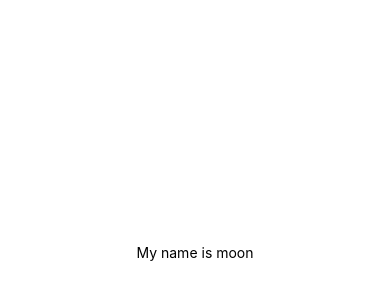
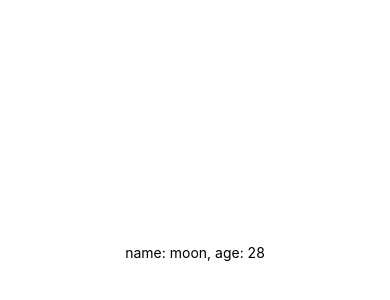
Before and after one commit to dinomoon/react-native-tutorial, a React Native app: screen / in a window 390 px wide. Shown: the part 170-470 px from the top of the page. Built offline with nearby package versions, Linux system fonts and the light colour scheme.

Commit message:
Using State

```diff
--- a/App.js
+++ b/App.js
@@ -1,11 +1,15 @@
 import React, { useState } from 'react';
-import { StyleSheet, Text, View } from 'react-native';
+import { StyleSheet, Text, View, TextInput } from 'react-native';
 
 export default function App() {
   const [name, setName] = useState('moon');
+  const [age, setAge] = useState('28');
+
   return (
     <View style={styles.container}>
-      <Text>My name is {name}</Text>
+      <Text>
+        name: {name}, age: {age}
+      </Text>
     </View>
   );
 }
```
Also changed, not shown: 1 other file (tests, documents, lock files or other folders).
